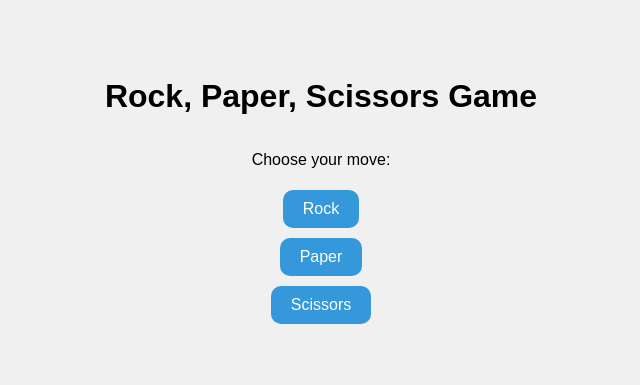
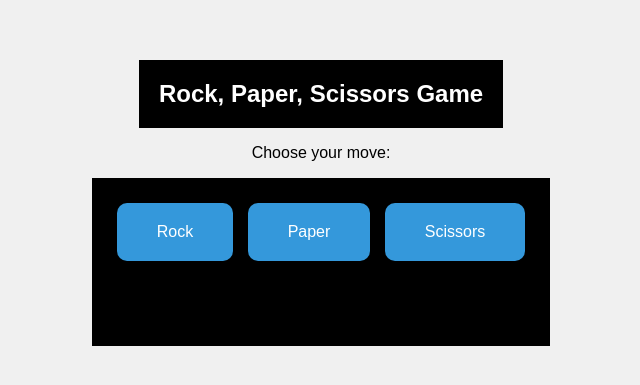
Before and after one commit to omarnate1/rock_paper_scissors, a plain HTML site: page index.html in a window 1280 px wide. Shown: the part 197-582 px from the top of the page, without its empty margins (319-959 px from the left). Drawn offline with Linux system fonts and the light colour scheme.

Commit message:
modified:   index.html 	modified:   style.css added more styles to buttons

```diff
--- a/index.html
+++ b/index.html
@@ -8,11 +8,15 @@
     <script src="index1.js" defer></script>
   </head>
   <body>
-    <h1>Rock, Paper, Scissors Game</h1>
+    <div>
+      <h1>Rock, Paper, Scissors Game</h1>
+    </div>
     <p>Choose your move:</p>
-    <button id="rock-button">Rock</button>
-    <button id="paper-button">Paper</button>
-    <button id="scissors-button">Scissors</button>
-    <div id="result-div"></div>
+    <div>
+      <button id="rock-button">Rock</button>
+      <button id="paper-button">Paper</button>
+      <button id="scissors-button">Scissors</button>
+      <div id="result-div"></div>
+    </div>
   </body>
 </html>
--- a/style.css
+++ b/style.css
@@ -9,9 +9,18 @@ body {
   margin: 0;
 }
 
+div {
+  text-align: center;
+  background-color: #000;
+  padding: 20px;
+  color: #fff;
+  font-weight: bold;
+}
+
 h1 {
-  text-align: center;
-  margin: 20px 0;
+  font-size: 24px;
+  margin: 0;
+  padding: 0;
 }
 
 p {
@@ -19,7 +28,7 @@ p {
 }
 
 button {
-  padding: 10px 20px;
+  padding: 20px 40px; /* Adjust the padding to control button size */
   font-size: 16px;
   background-color: #3498db;
   color: #ffffff;
@@ -27,6 +36,8 @@ button {
   border-radius: 10px;
   margin: 5px;
   cursor: pointer;
+  box-shadow: 3px 3px 5px rgba(0, 0, 0, 0.2); /* Add a box shadow */
+  box-sizing: border-box; /* Use border-box to include padding in the button size */
 }
 
 button:hover {
```
